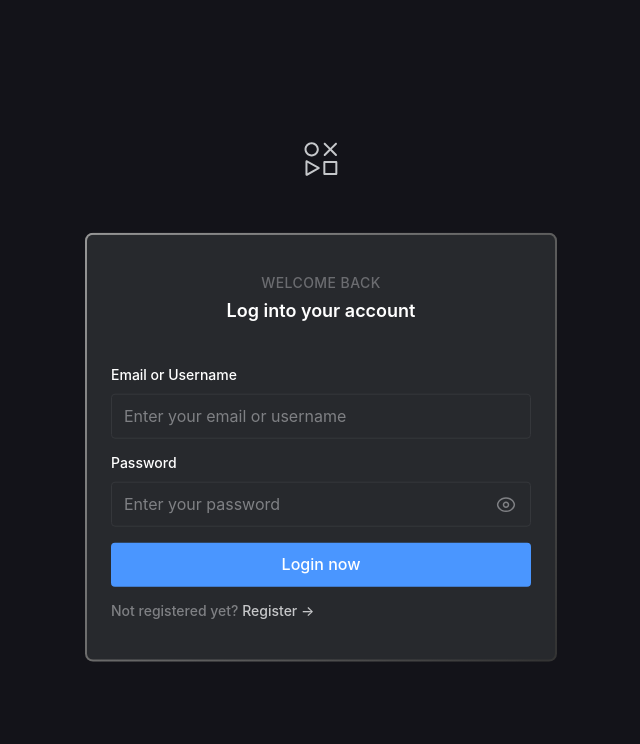
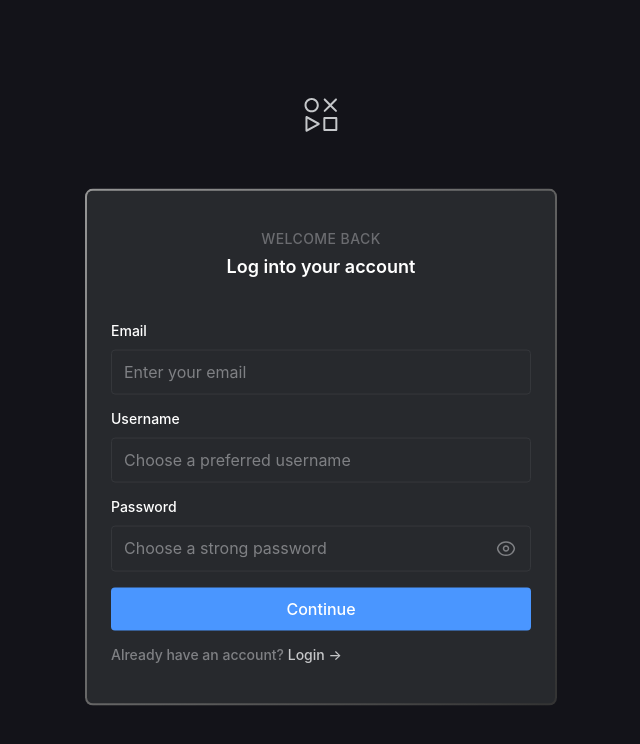
Before and after one commit to shivanshBTW/alkye-fe, a React (Create React App) app: page /sign-up in a window 1280 px wide. Shown: the top 744 px of the page, without its empty margins (319-959 px from the left). Built offline with nearby package versions, Linux system fonts and the light colour scheme.

Commit message:
added singup page

```diff
--- a/src/components/Home/CreatePost/index.js
+++ b/src/components/Home/CreatePost/index.js
@@ -30,6 +30,8 @@ function CreatePost (props) {
       random_date: new Date().toISOString()
     }
     dispatch(addPost(data))
+    setPostText('')
+    setSelectedEmoji('💬')
   }
 
   return (
--- /dev/null
+++ b/src/pages/Signup/index.js
@@ -0,0 +1,121 @@
+/** @jsxImportSource @emotion/react */
+import { Link, useNavigate } from 'react-router-dom'
+import Button from '../../components/commonComponents/Button'
+import TextField from '../../components/commonComponents/TextField'
+import {
+  centerSectionContainer,
+  inputsContainer,
+  logoContainer,
+  mainHeading,
+  registerHereLink,
+  secondaryHeading,
+  signUpSectionContainer,
+  signUpRoot,
+  goToLoginContainer
+} from './style'
+import loginPageLogo from '../../assets/login/loginPageLogo.svg'
+import { toast } from 'react-toastify'
+import { useEffect, useState } from 'react'
+import { connect } from 'react-redux'
+import { loginUser } from '../../redux/actions/login'
+import { handleFetchUserData } from '../../service/login'
+
+function SignUp (props) {
+  const { isLoggedIn, loginUser } = props
+  const [email, setEmail] = useState('')
+  const [username, setUsername] = useState('')
+  const [password, setPassword] = useState('')
+  const navigate = useNavigate()
+
+  const handleLogin = async () => {
+    if (!email || !password) {
+      toast.error('Please enter email and password')
+    } else {
+      const data = await handleFetchUserData()
+      console.log('data', data)
+      loginUser(data)
+      toast.success('Login successful')
+    }
+  }
+
+  useEffect(() => {
+    if (isLoggedIn) {
+      navigate('/')
+    }
+  }, [isLoggedIn, navigate])
+
+  return (
+    <div css={signUpRoot}>
+      <div css={centerSectionContainer}>
+        <div css={logoContainer}>
+          <img src={loginPageLogo} alt='logo' />
+        </div>
+        <div css={signUpSectionContainer}>
+          <div css={secondaryHeading}>Welcome Back</div>
+          <div css={mainHeading}>Log into your account</div>
+          <div css={inputsContainer}>
+            <div>
+              <TextField
+                type='email'
+                name='email'
+                label='Email'
+                placeholder='Enter your email'
+                value={email}
+                onChange={e => setEmail(e.target.value)}
+                fullWidth
+              />
+            </div>
+            <div>
+              <TextField
+                type='text'
+                name='username'
+                label='Username'
+                placeholder='Choose a preferred username'
+                value={username}
+                onChange={e => setUsername(e.target.value)}
+                fullWidth
+              />
+            </div>
+            <div>
+              <TextField
+                type='password'
+                name='password'
+                label='Password'
+                placeholder='Choose a strong password'
+                value={password}
+                onChange={e => setPassword(e.target.value)}
+                fullWidth
+              />
+            </div>
+            <div>
+              <Button fullWidth onClick={handleLogin}>
+                Continue
+              </Button>
+            </div>
+            <div css={goToLoginContainer}>
+              Already have an account?{' '}
+              <Link to='/login' css={registerHereLink}>
+                Login →
+              </Link>
+            </div>
+          </div>
+        </div>
+      </div>
+    </div>
+  )
+}
+
+const mapStateToProps = ({ login: { isLoggedIn, currentUserData } = {} }) => {
+  return {
+    isLoggedIn,
+    currentUserData
+  }
+}
+
+const mapDispatchToProps = dispatch => {
+  return {
+    loginUser: data => dispatch(loginUser(data))
+  }
+}
+
+export default connect(mapStateToProps, mapDispatchToProps)(SignUp)
--- /dev/null
+++ b/src/pages/Signup/style.js
@@ -0,0 +1,75 @@
+import { css } from '@emotion/react'
+import { theme } from '../../config/themes/dark'
+
+export const signUpRoot = css`
+  height: 100vh;
+  background: ${theme.background};
+  color: ${theme.mainTextColor};
+  position: relative;
+`
+
+export const centerSectionContainer = css`
+  position: absolute;
+  top: 50%;
+  left: 50%;
+  transform: translate(-50%, -50%);
+`
+export const logoContainer = css`
+  text-align: center;
+  margin-bottom: 50px;
+`
+export const logoImage = css``
+
+export const signUpSectionContainer = css`
+  padding: 8px;
+  width: 420px;
+  background: ${theme.paper};
+  padding: 40px 24px;
+  position: relative;
+  border-radius: 8px;
+  text-align: center;
+
+  border-width: 4px;
+  border-style: solid;
+  border: 2px solid transparent;
+  background: linear-gradient(${theme.paper}, ${theme.paper}) padding-box,
+    linear-gradient(129.59deg, #969696 0%, #343434 98.18%) border-box;
+`
+
+export const secondaryHeading = css`
+  color: ${theme.secondaryTextColor};
+  font-family: Inter;
+  font-size: 14px;
+  font-weight: 500;
+  line-height: 16.94px;
+  letter-spacing: 0.03em;
+  text-transform: uppercase;
+`
+export const mainHeading = css`
+  font-family: Inter;
+  font-size: 18px;
+  font-weight: 600;
+  line-height: 21.78px;
+  color: ${theme.mainTextColor};
+  margin-top: 8px;
+`
+
+export const inputsContainer = css`
+  margin-top: 45px;
+  display: flex;
+  flex-direction: column;
+  gap: 16px;
+`
+
+export const goToLoginContainer = css`
+  text-align: left;
+  font-family: Inter;
+  font-size: 14px;
+  font-weight: 500;
+  line-height: 16.94px;
+  color: ${theme.tertiaryTextColor};
+`
+export const registerHereLink = css`
+  color: ${theme.linkColor};
+  text-decoration: none;
+`
```
Also changed, not shown: src/routes.js (+8 -7 lines).
